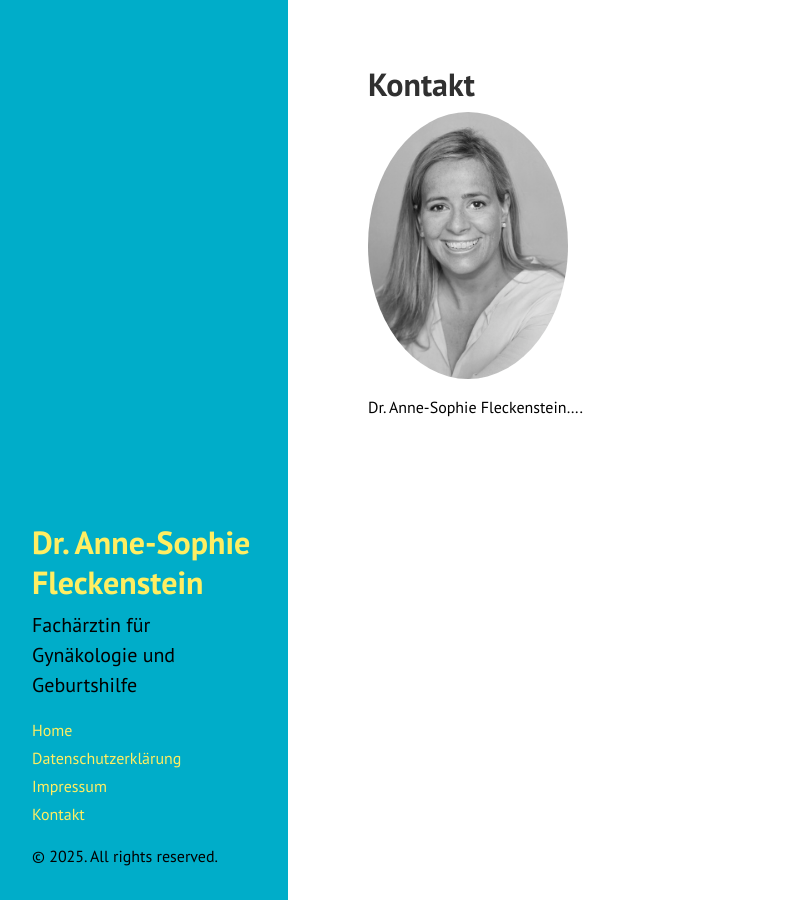
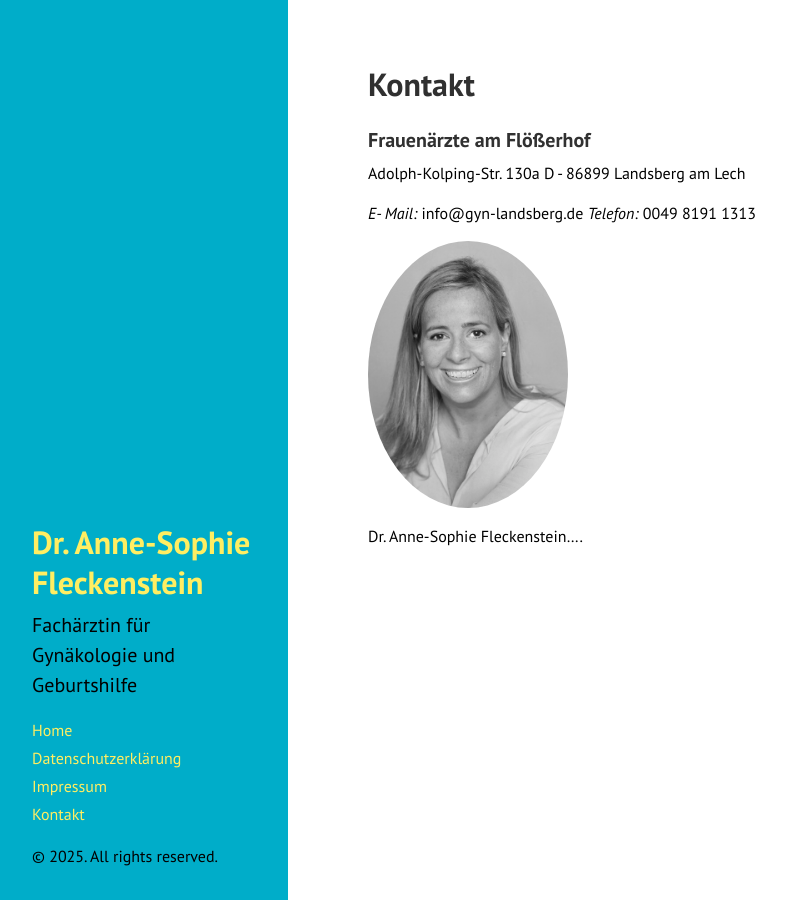
Before and after one commit to JuliaFleckenstein/dr-anne-sophie-fleckenstein, a Jekyll site: the page built from docs/kontakt.md, in a window 1280 px wide. Shown: the whole page, without its empty margins (0-786 px from the left). Built offline with Jekyll 4.4.1, drawn with Linux system fonts in a browser that asks for light colours; Markdown is read by kramdown in place of the engine named in the settings.

Commit message:
Update and rename team.md to kontakt.md

```diff
--- a/docs/team.md
+++ b/docs/kontakt.md
@@ -3,5 +3,14 @@ layout: page
 title: Kontakt
 ---
 
+### Frauenärzte am Flößerhof
+
+Adolph-Kolping-Str. 130a
+D - 86899 Landsberg am Lech
+
+*E- Mail:* info@gyn-landsberg.de
+*Telefon:* 0049 8191 1313
+
+
 <img src="/images/dr-fleckenstein.jpg" alt="Dr. Anne-Sophie Fleckenstein" style="width:200px; border-radius: 100%;" class="round">
 Dr. Anne-Sophie Fleckenstein....
```
